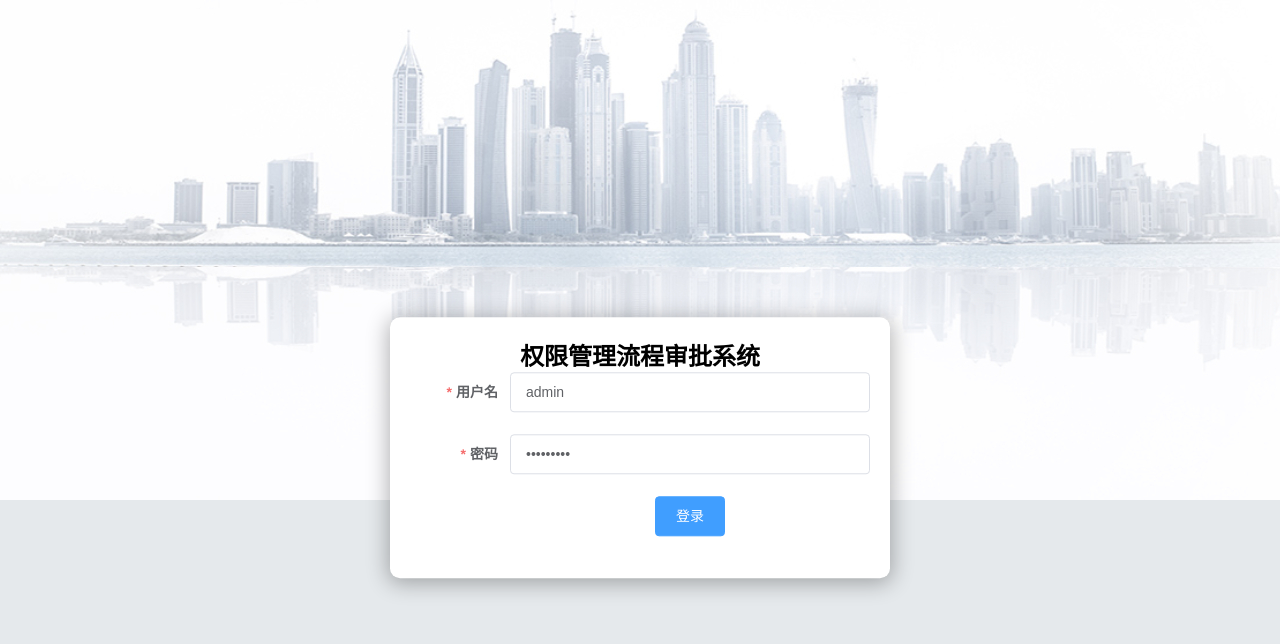
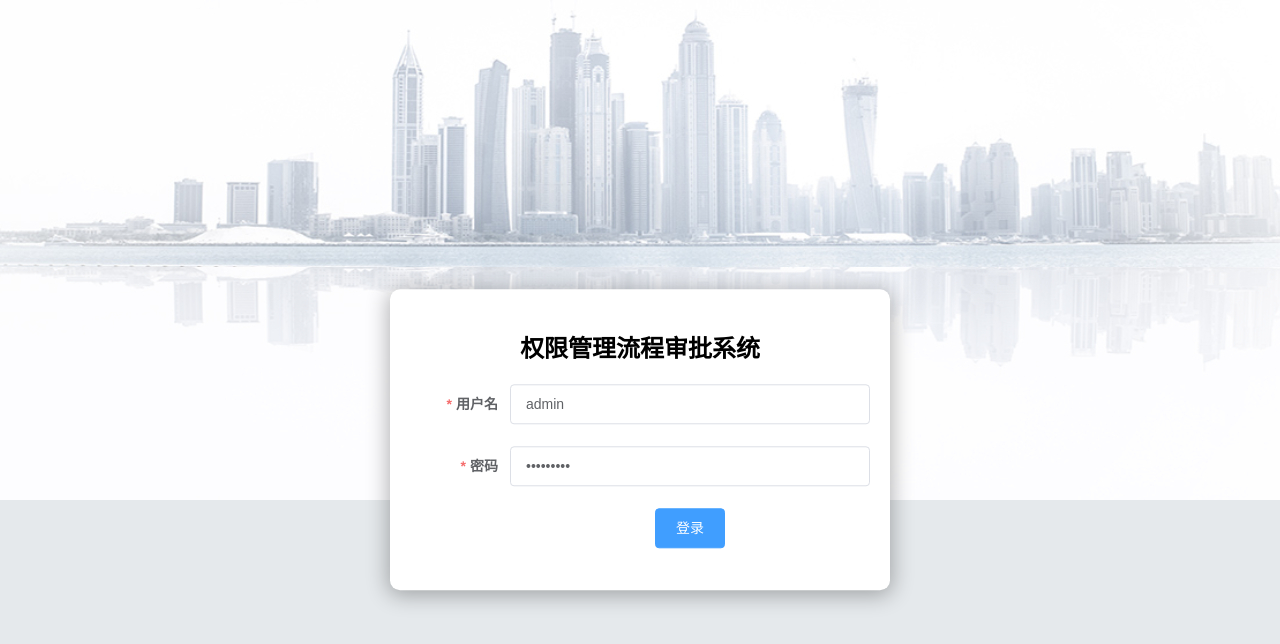
Before and after one commit to 942256353/PermissionApproval_vue2, a Vue app: page /#/login in a window 1280 px wide. Shown: the top 644 px of the page. Built offline with nearby package versions, Linux system fonts and the light colour scheme.

Commit message:
登录样式修改

```diff
--- a/src/styles/index.scss
+++ b/src/styles/index.scss
@@ -97,7 +97,7 @@ div:focus {
     border-radius: 10px;
     text-align: center;
 
-    &>h3 {
+    &>h2 {
       margin: $padding 0;
     }
 
```
